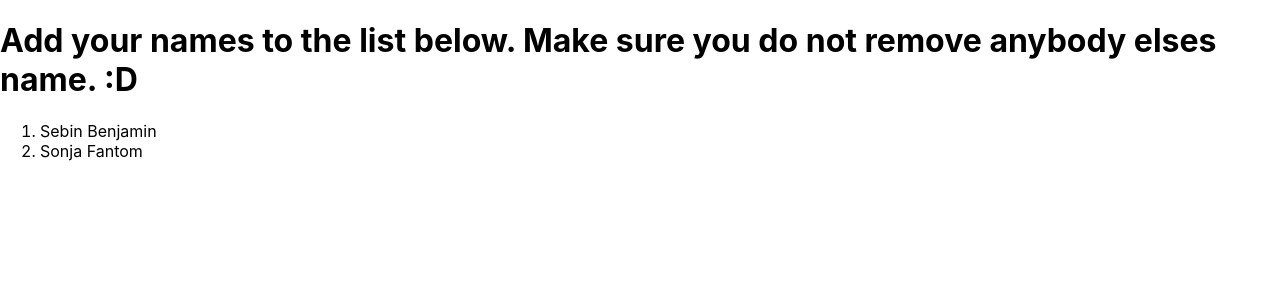
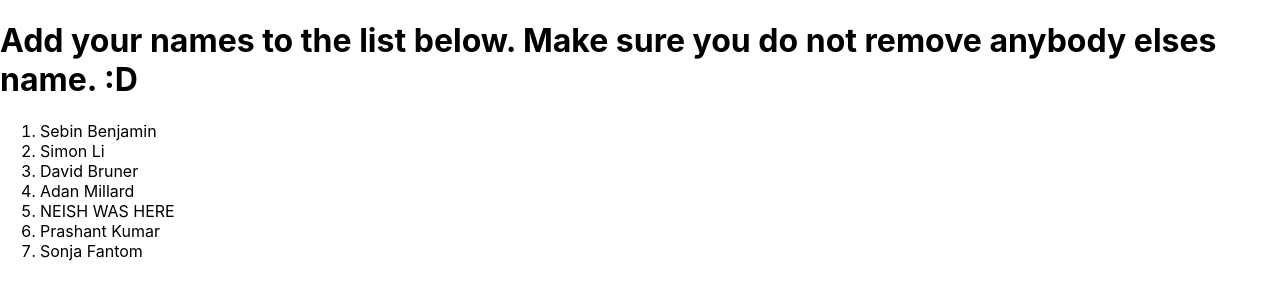
Before and after one commit to Mission-Ready/pr-exercise, a React (Create React App) app: page / in a window 1280 px wide. Shown: the top 300 px of the page. Built offline with nearby package versions, Linux system fonts and the light colour scheme.

Commit message:
name changed

```diff
--- a/src/App.js
+++ b/src/App.js
@@ -3,7 +3,12 @@ function App() {
     <>
       <h1> Add your names to the list below. Make sure you do not remove anybody elses name. :D </h1>
       <ol>
-        <li>Sebin Benjamin</li>
+      <li>Sebin Benjamin</li>
+        <li>Simon Li</li>
+        <li>David Bruner</li>
+        <li>Adan Millard</li>
+        <li>NEISH WAS HERE</li>
+        <li>Prashant Kumar</li>
         <li>Sonja Fantom</li>
       </ol>
     </>
```
